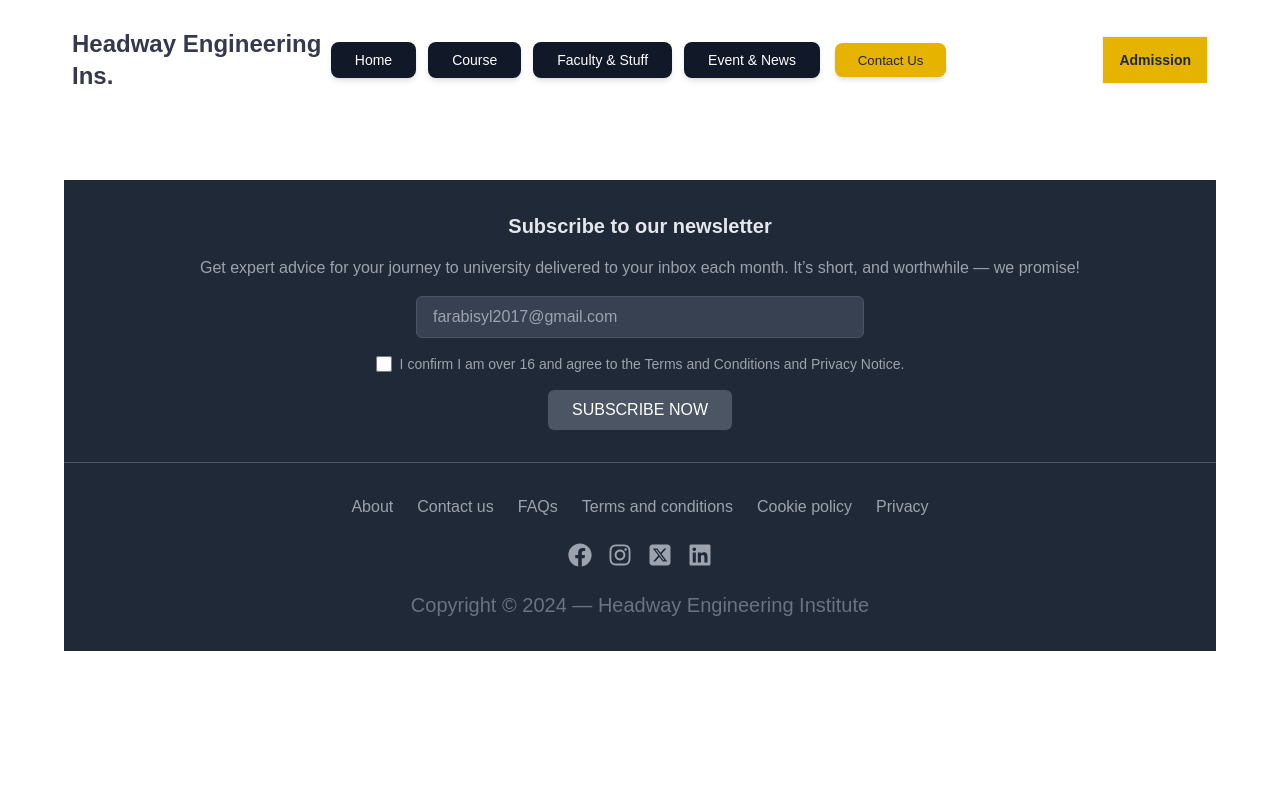
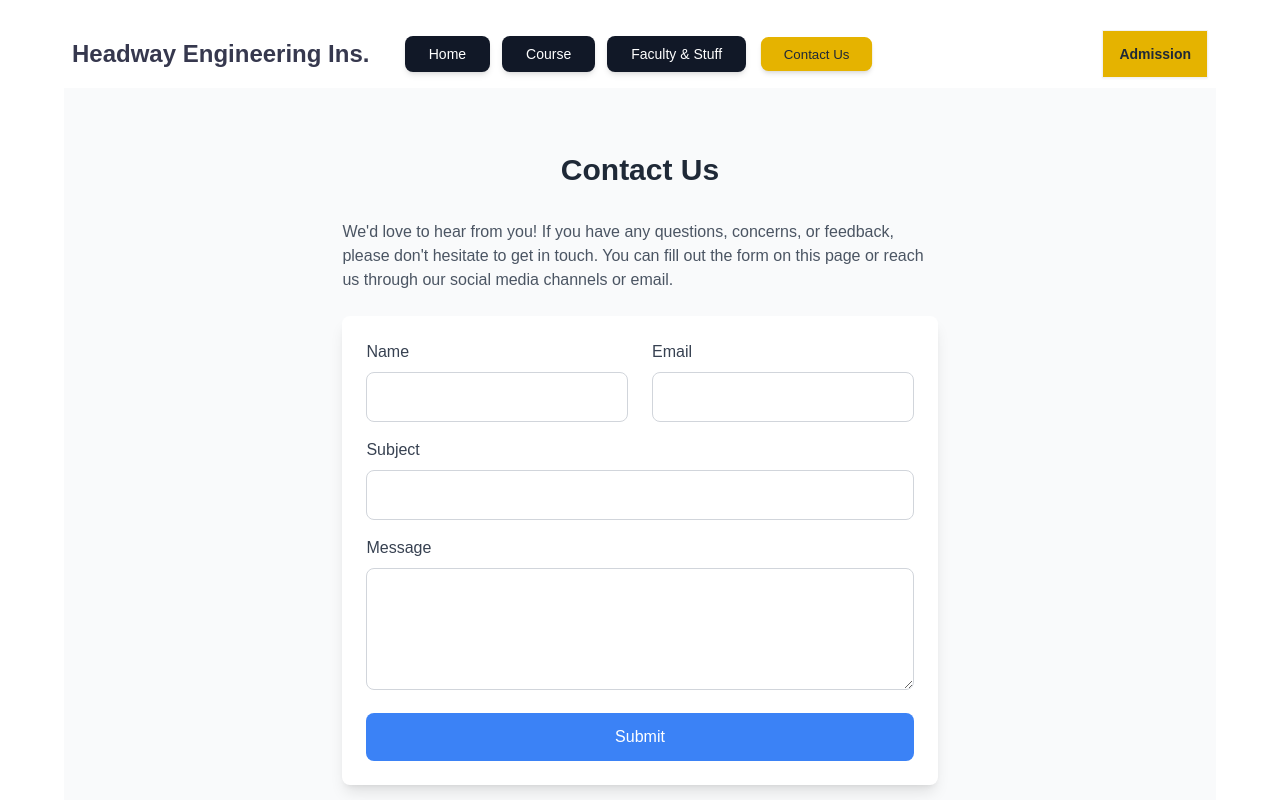
Before and after one commit to A-Farabi/college-admission-system-client, a React (Vite) app: page /contactus in a window 1280 px wide. Shown: the top 800 px of the page. Built offline with nearby package versions, Linux system fonts and the light colour scheme.

Commit message:
contact us form functiolity and alert show done

```diff
--- a/src/Components/ContactUs.jsx
+++ b/src/Components/ContactUs.jsx
@@ -1,10 +1,117 @@
-import React from 'react';
+import React, { useState } from "react";
+import Swal from 'sweetalert2'
+
 
 const ContactUs = () => {
+    const [formData, setFormData] = useState({
+        name: "",
+        email: "",
+        subject: "",
+        message: "",
+    });
+
+    const handleInputChange = (e) => {
+        const { name, value } = e.target;
+        setFormData({ ...formData, [name]: value });
+    };
+
+    const handleSubmit = (e) => {
+        e.preventDefault();
+        // Here you can handle form submission logic
+        console.log(formData);
+        Swal.fire({
+            position: "center",
+            icon: "success",
+            title: "Thanks for reaching out",
+            showConfirmButton: false,
+            timer: 1500
+        });
+    };
+
     return (
-        <div>
+        <section className="bg-gray-50 py-16">
+            <div className="container mx-auto px-6 md:px-12 lg:px-20">
+                <h2 className="text-3xl font-bold text-center text-gray-800 mb-8">
+                    Contact Us
+                </h2>
 
-        </div>
+                <div className="w-[60%] mx-auto">
+                    <div className="space-y-6">
+                        <p className="text-gray-600">
+                            We'd love to hear from you! If you have any questions, concerns, or feedback, please don't hesitate to get in touch. You can fill out the form on this page or reach us through our social media channels or email.
+                        </p>
+
+                        <form onSubmit={handleSubmit} className="bg-white p-6 rounded-lg shadow-lg space-y-4">
+                            <div className="grid grid-cols-1 md:grid-cols-2 gap-6">
+                                <div>
+                                    <label htmlFor="name" className="block text-gray-700 font-medium mb-2">
+                                        Name
+                                    </label>
+                                    <input
+                                        required
+                                        type="text"
+                                        id="name"
+                                        name="name"
+                                        value={formData.name}
+                                        onChange={handleInputChange}
+                                        className="w-full p-3 border border-gray-300 rounded-lg focus:outline-none focus:ring focus:ring-blue-200"
+                                    />
+                                </div>
+
+                                <div>
+                                    <label htmlFor="email" className="block text-gray-700 font-medium mb-2">
+                                        Email
+                                    </label>
+                                    <input
+                                        required
+                                        type="email"
+                                        id="email"
+                                        name="email"
+                                        value={formData.email}
+                                        onChange={handleInputChange}
+                                        className="w-full p-3 border border-gray-300 rounded-lg focus:outline-none focus:ring focus:ring-blue-200"
+                                    />
+                                </div>
+                            </div>
+
+                            <div>
+                                <label htmlFor="subject" className="block text-gray-700 font-medium mb-2">
+                                    Subject
+                                </label>
+                                <input
+                                    required
+                                    type="text"
+                                    id="subject"
+                                    name="subject"
+                                    value={formData.subject}
+                                    onChange={handleInputChange}
+                                    className="w-full p-3 border border-gray-300 rounded-lg focus:outline-none focus:ring focus:ring-blue-200"
+                                />
+                            </div>
+
+                            <div>
+                                <label htmlFor="message" className="block text-gray-700 font-medium mb-2">
+                                    Message
+                                </label>
+                                <textarea
+                                    required
+                                    id="message"
+                                    name="message"
+                                    value={formData.message}
+                                    onChange={handleInputChange}
+                                    className="w-full p-3 border border-gray-300 rounded-lg focus:outline-none focus:ring focus:ring-blue-200"
+                                    rows="4"
+                                ></textarea>
+                            </div>
+
+                            <button type="submit" className="w-full p-3 bg-blue-500 text-white rounded-lg hover:bg-blue-600 transition duration-300">
+                                Submit
+                            </button>
+                        </form>
+                    </div>
+                </div>
+            </div>
+        </section>
     );
 };
 
--- a/src/Components/Navbar.jsx
+++ b/src/Components/Navbar.jsx
@@ -55,9 +55,6 @@ const Navbar = () => {
                         <NavLink to={"/facultynstuff"} className={({ isActive }) =>
                             `px-6 py-2  rounded-lg shadow-md font-medium transition duration-200 ease-in-out mr-3 focus:outline-none focus:ring-2 focus:ring-black focus:ring-offset-2 ${isActive ? 'scale-95 bg-[#E5B300]' : 'bg-gray-900 text-white'}`
                         }>Faculty & Stuff</NavLink>
-                        <NavLink to={"/eventnnews"} className={({ isActive }) =>
-                            `px-6 py-2  rounded-lg shadow-md font-medium transition duration-200 ease-in-out mr-3 focus:outline-none focus:ring-2 focus:ring-black focus:ring-offset-2 ${isActive ? 'scale-95 bg-[#E5B300]' : 'bg-gray-900 text-white'}`
-                        }>Event & News</NavLink>
                         <NavLink to={"/contactus"} className={({ isActive }) =>
                             `px-6 py-2  rounded-lg shadow-md font-medium transition duration-200 ease-in-out focus:outline-none focus:ring-2 focus:ring-black focus:ring-offset-2 ${isActive ? 'scale-95 bg-[#E5B300]' : 'bg-gray-900 text-white'}`
                         }>Contact Us</NavLink>
```
